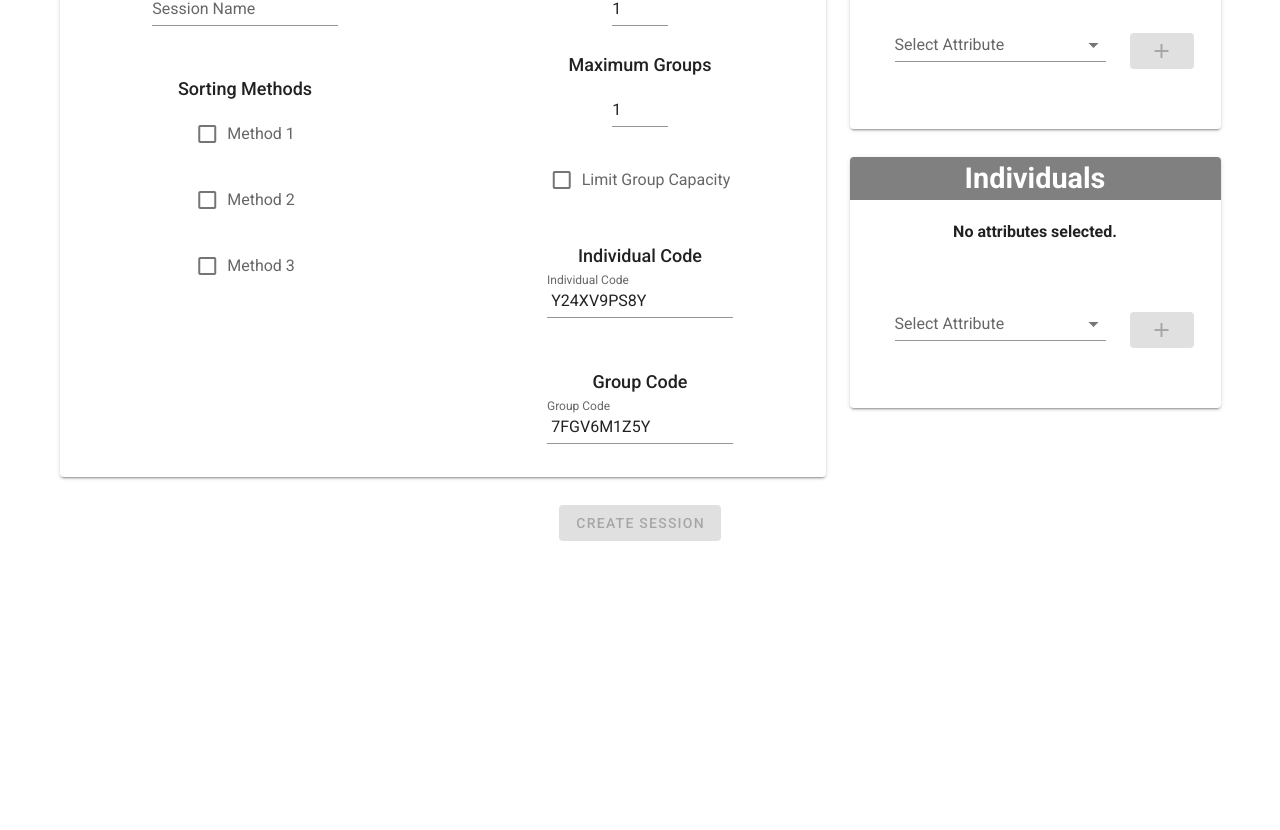
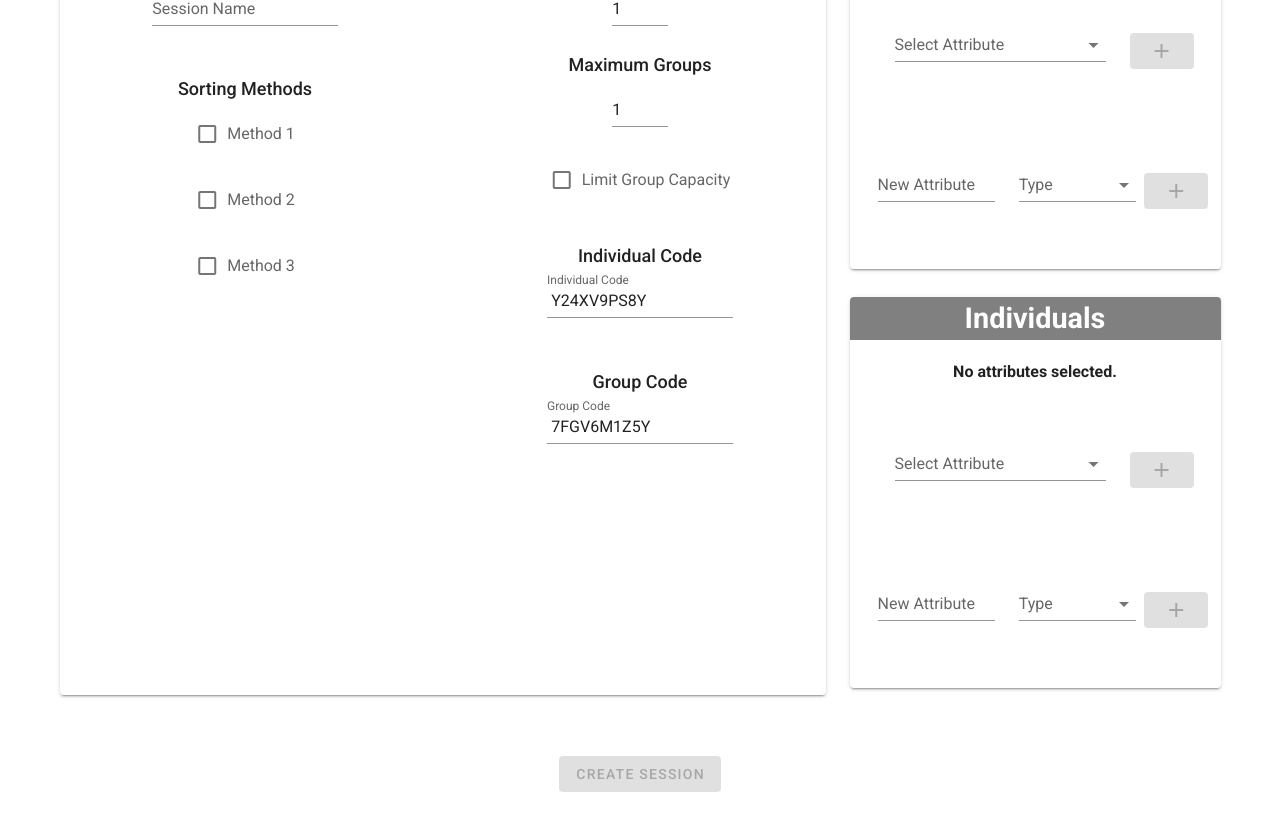
Before and after one commit to group-matching/group-matching.github.io, a Vue app: page /createSession in a window 1280 px wide. Shown: the part 460-1290 px from the top of the page. Before the commit the page ends 1053 px from the top, so only its background shows below. Built offline with nearby package versions, Linux system fonts and the light colour scheme.

Commit message:
Add customAttributeBuilder
page: createSession

```diff
--- a/src/pages/createSession.vue
+++ b/src/pages/createSession.vue
@@ -26,7 +26,7 @@
 
             <v-row justify-content="center" align-content="center">
                 <v-col cols="8">
-                    <v-card>
+                    <v-card style="height:817px">
                         <div class="subcardHeader text-center">
                             Session
                         </div>
@@ -134,9 +134,30 @@
                                     </div>
                                 </v-col>
                             </div>
+                            <div class="pa-5 d-flex justify-center">
+                                <v-col cols="5">
+                                    <div class="d-flex justify-center">
+                                        <div >
+                                            <v-text-field v-model="newGroupAttribute" label="New Attribute" />
+                                        </div>
+                                    </div>
+                                </v-col>
+                                <v-col cols="5">
+                                    <div class="d-flex justify-center">
+                                        <v-select v-model="newGroupAttributeType" :items="['int', 'boolean', 'string']" label="Type" />
+                                    </div>
+                                </v-col>
+                                <v-col cols="2">
+                                    <div class="pt-5 pb-5 d-flex justify-center">
+                                        <v-btn @click="addNewGroupAttribute(newGroupAttribute)" :disabled="this.newGroupAttribute=='' || this.newGroupAttributeType==''" color="primary">
+                                            <v-icon size="3vh" color="white">mdi-plus</v-icon>
+                                        </v-btn>
+                                    </div>
+                                </v-col>
+                            </div>
                         </v-row>
+
                     </v-card>
-
                     <v-card class="mb-10">
                         <div class="subcardHeader text-center">
                             Individuals
@@ -172,6 +193,27 @@
                                 <v-col cols="2">
                                     <div class="pt-5 pb-5 d-flex justify-center">
                                         <v-btn @click="addIndividualAttribute()" :disabled="unselectedIndividualOptions.length == 0 || individualsDropdown_currentlySelected == null" color="primary">
+                                            <v-icon size="3vh" color="white">mdi-plus</v-icon>
+                                        </v-btn>
+                                    </div>
+                                </v-col>
+                            </div>
+                            <div class="pa-5 d-flex justify-center">
+                                <v-col cols="5">
+                                    <div class="d-flex justify-center">
+                                        <div >
+                                            <v-text-field v-model="newIndividualAttribute" label="New Attribute" />
+                                        </div>
+                                    </div>
+                                </v-col>
+                                <v-col cols="5">
+                                    <div class="d-flex justify-center">
+                                        <v-select v-model="newIndividualAttributeType" :items="['int', 'boolean', 'string']" label="Type" />
+                                    </div>
+                                </v-col>
+                                <v-col cols="2">
+                                    <div class="pt-5 pb-5 d-flex justify-center">
+                                        <v-btn @click="addNewIndividualAttribute(newIndividualAttribute)" :disabled="this.newIndividualAttribute=='' || this.newIndividualAttributeType==''" color="primary">
                                             <v-icon size="3vh" color="white">mdi-plus</v-icon>
                                         </v-btn>
                                     </div>
@@ -255,6 +297,10 @@
                     { method: 'Method 2', isChecked: false },
                     { method: 'Method 3', isChecked: false }
                 ],
+                newGroupAttribute: '',
+                newGroupAttributeType: '',
+                newIndividualAttribute: '',
+                newIndividualAttributeType: '',
                 maxIndividuals: 1,
                 maxGroups: 1,
                 limitGroupCapacity: false,
@@ -282,7 +328,9 @@
                     {attribute: "Courses Qualified To Mentor", isSelected: false },
                     {attribute: "Availability (Time Slots)", isSelected: false },
                     {attribute: "Course Preference", isSelected: false }
-                ]
+                ],
+                userDefineGroupAttributes: [],
+                userDefineIndividualAttributes: [],
             };
         },
         methods: {
@@ -303,6 +351,26 @@
                     }
                 }
                 this.individualsDropdown_currentlySelected = null;
+            },
+            addNewGroupAttribute(newAttribute){
+                const NewGroupAttribute = {
+                attribute: newAttribute,
+                isSelected: false,
+                };
+                this.groupsAttributes.push(NewGroupAttribute)
+                this.userDefineGroupAttributes.push(NewGroupAttribute)
+                this.newGroupAttribute = ''
+                this.newGroupAttributeType = ''
+            },
+            addNewIndividualAttribute(newAttribute){
+                const NewIndividualAttribute = {
+                attribute: newAttribute,
+                isSelected: false,
+                };
+                this.individualsAttributes.push(NewIndividualAttribute)
+                this.userDefineIndividualAttributes.push(NewIndividualAttribute)
+                this.newIndividualAttribute = ''
+                this.newIndividualAttributeType = ''
             },
             changeSelectedSessionType(newSessionType) {
                 this.selectedSessionType = newSessionType;
```
